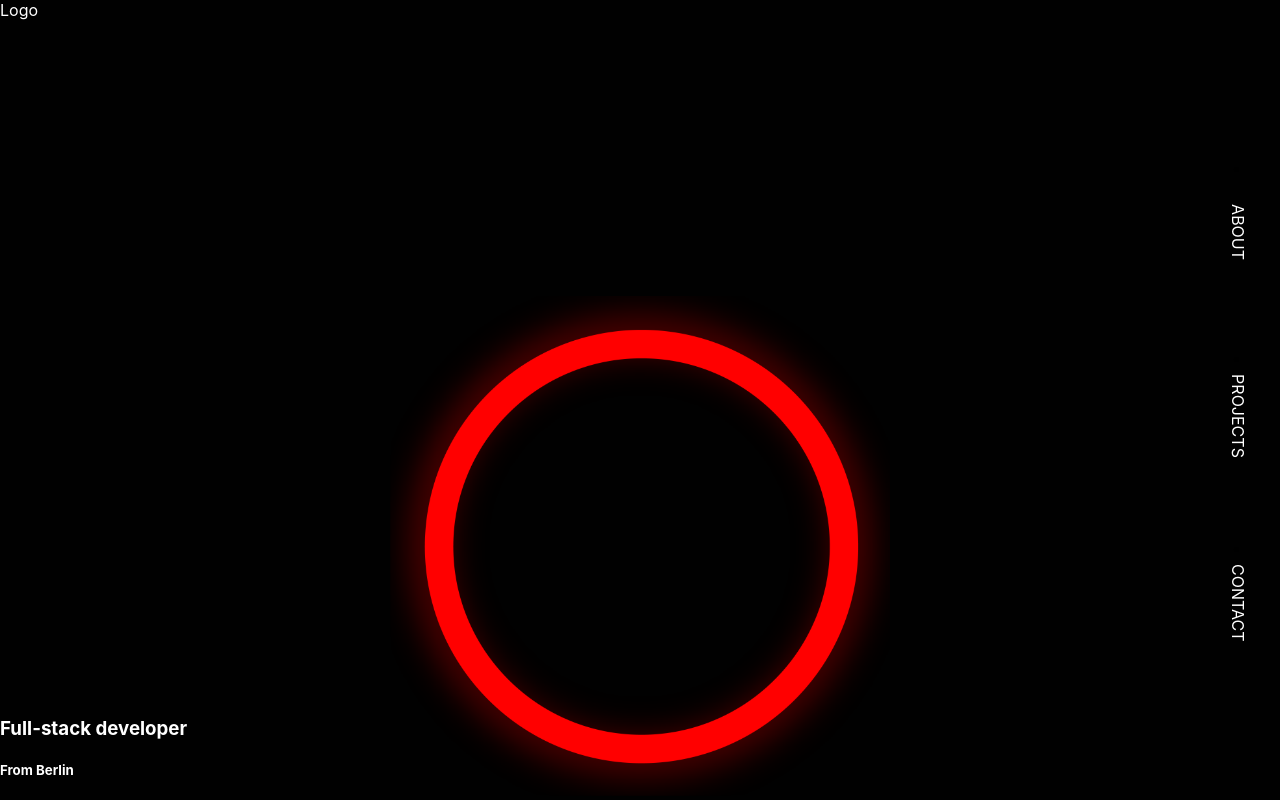
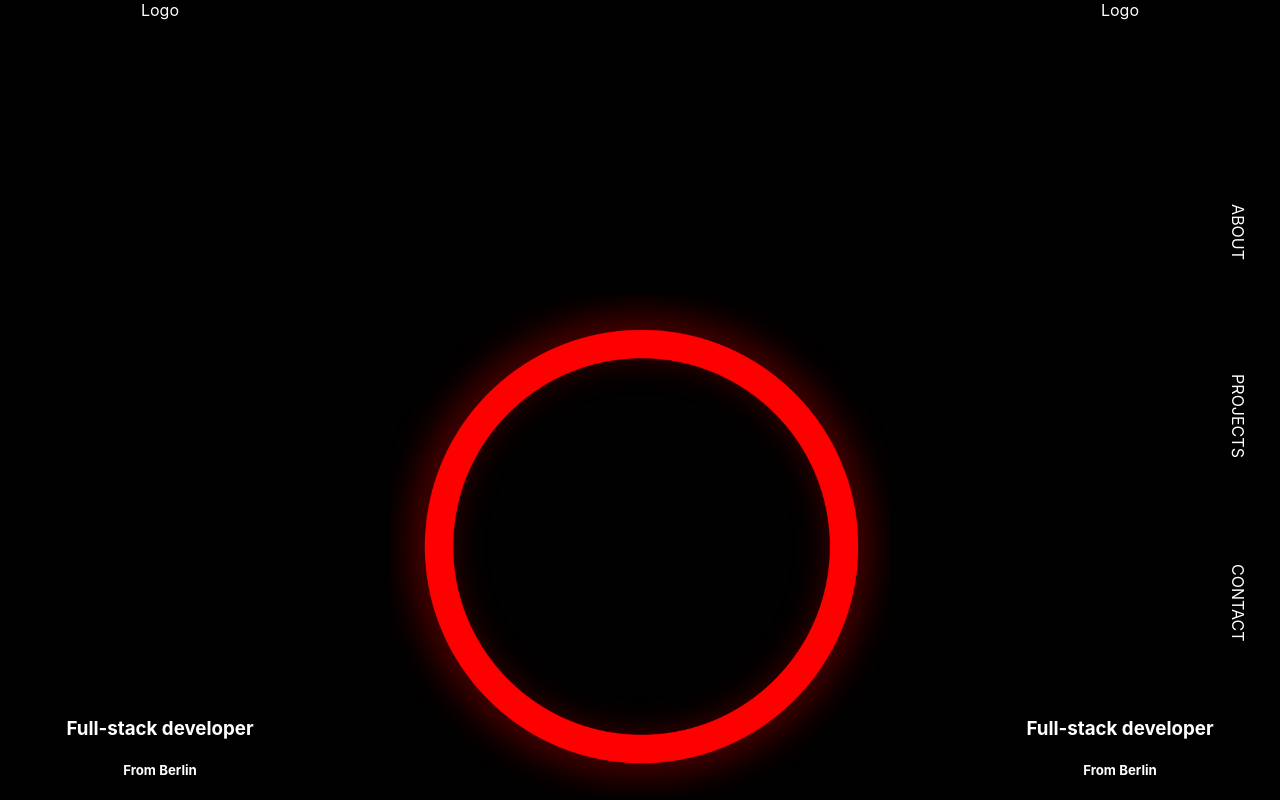
Before and after one commit to hamadagh/frontend-portfolio, a React (Create React App) app: page / in a window 1280 px wide. Built offline with nearby package versions, Linux system fonts and the light colour scheme.

Commit message:
adding third section to home page

```diff
--- a/src/components/Contact.js
+++ b/src/components/Contact.js
@@ -4,7 +4,7 @@ import "./style.css";
 function Contact() {
   return (
     <div className="contact-page">
-      <h1>hey</h1>
+      <p>hey</p>
     </div>
   );
 }
--- a/src/components/Home.js
+++ b/src/components/Home.js
@@ -19,7 +19,15 @@ function Home() {
           <img src={Circle} alt="circle" className="circle" />
         </div>
       </div>
-      <div className="third-section"></div>
+      <div className="third-section">
+        <span>Logo</span>
+        <div>
+          <h3>Full-stack developer</h3>
+          <h5>
+            From <span>Berlin</span>
+          </h5>
+        </div>
+      </div>
     </div>
   );
 }
--- a/src/components/style.css
+++ b/src/components/style.css
@@ -12,6 +12,7 @@
   width: 25%;
   height: 100vh;
   color: white;
+  text-align: center;
 }
 .second-section {
   display: flex;
@@ -31,8 +32,11 @@
 .third-section {
   display: flex;
   flex-direction: column;
+  justify-content: space-between;
   width: 25%;
   height: 100vh;
+  color: white;
+  text-align: center;
 }
 /* HOME SECTION */
 .about-page {
```
